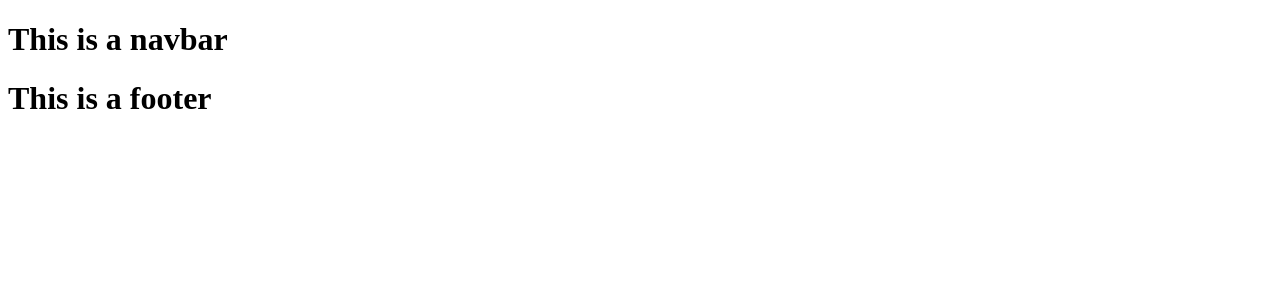
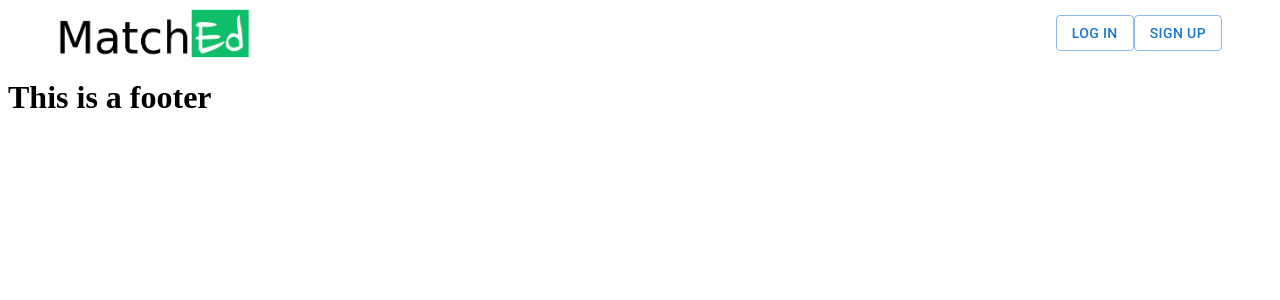
Before and after one commit to BGDanny/MatchEd, a React (Create React App) app: page /signup in a window 1280 px wide. Shown: the top 300 px of the page. Built offline with nearby package versions, Linux system fonts and the light colour scheme.

Commit message:
Add basic nav bar

```diff
--- a/src/components/NavBar/NavBar.tsx
+++ b/src/components/NavBar/NavBar.tsx
@@ -1,5 +1,30 @@
-
+import { Box, Button } from "@mui/material"
+import logo from './Logo.png';
 
 export const NavBar: React.FC = () => {
-    return (<h1>This is a navbar</h1>)
+    return (<Box sx={{
+        display: "flex",
+        flexDirection: "row",
+        justifyContent: "space-between",
+        alignItems: "center",
+        mx: {
+            xs: "20px",
+            md: "50px"
+        }
+    }}>
+        <Box
+            component="img"
+            sx={{
+                height: 50,
+            }}
+            alt="Logo"
+            src={logo}
+        />
+        <Box sx={{
+            display: "flex"
+        }}>
+            <Button variant="outlined">Log In</Button>
+            <Button variant="outlined">Sign up</Button>
+        </Box>
+    </Box>)
 }
```
Also changed, not shown: src/components/NavBar/Logo.png (added).
